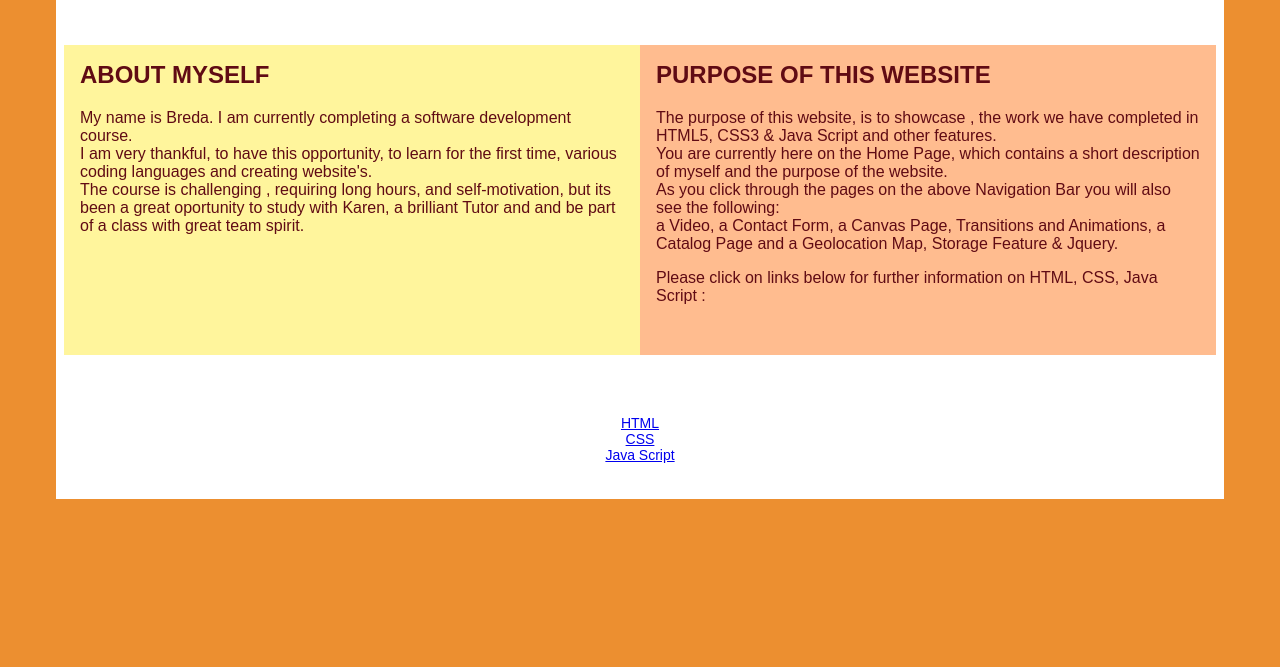
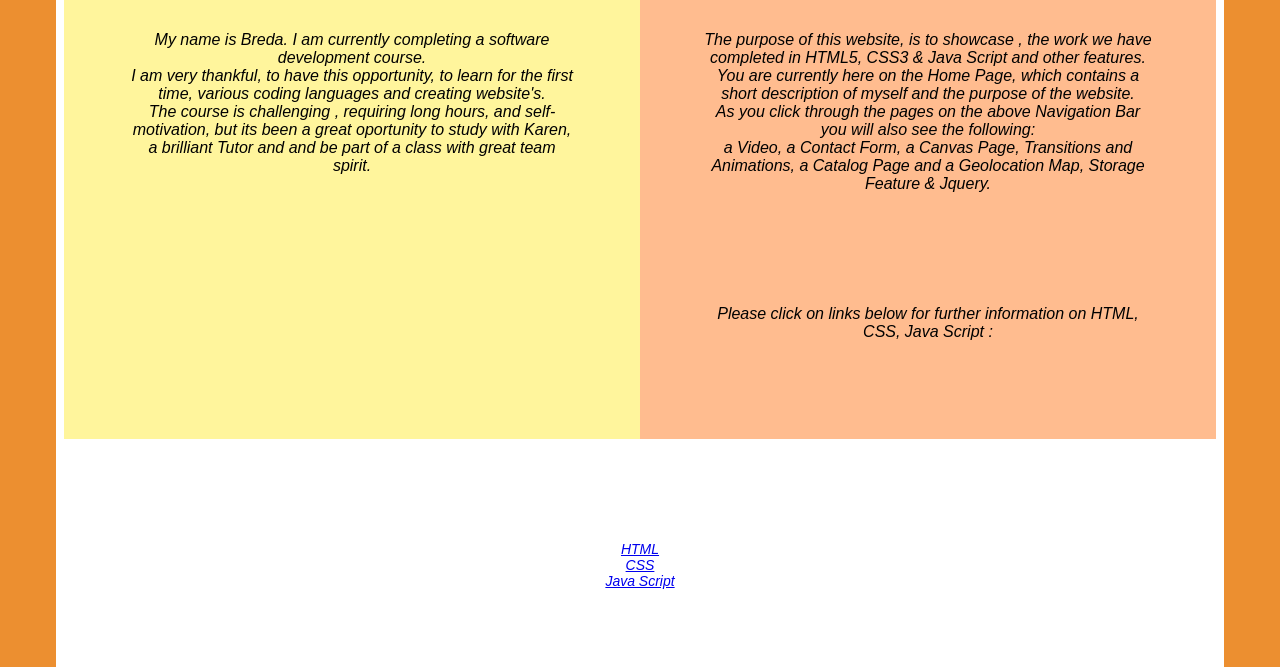
Before and after one commit to bredacooney/My-Second-Website, a plain HTML site: page index.html in a window 1280 px wide. Shown: the part 308-975 px from the top of the page. Before the commit the page ends 807 px from the top, so only its background shows below. Drawn offline with Linux system fonts and the light colour scheme.

Commit message:
change grouping.css to home  css

```diff
--- a/index.html
+++ b/index.html
@@ -4,7 +4,8 @@
 <head>
   <meta charset="utf-8" />
   <title>Element Groups</title>
-  <link rel="stylesheet" href="grouping.css" />
+  <link rel="stylesheet" href="style.css" />
+  <link rel="stylesheet" href="home.css" />
   <meta name="viewport" content="width=device-width, initial-scale=1.0" />
 </head>
 
```
Also changed, not shown: jquery.html (+1 -1 lines), transitions.html (+1 -0 lines), home.css (renamed from grouping.css).
